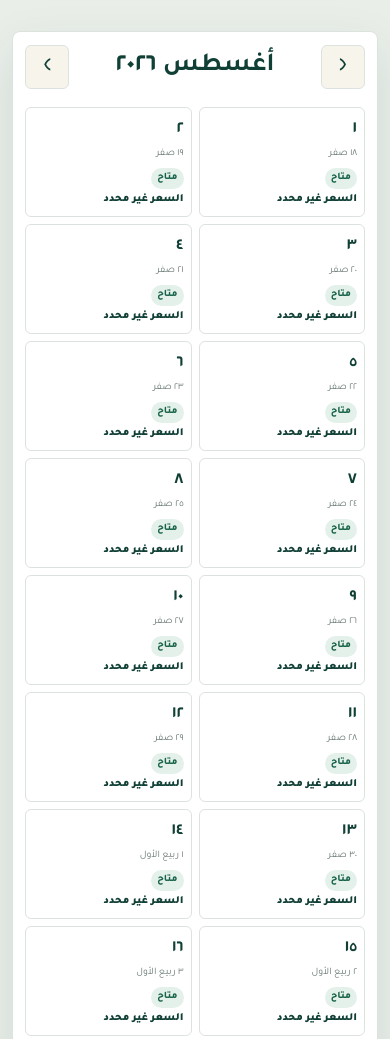
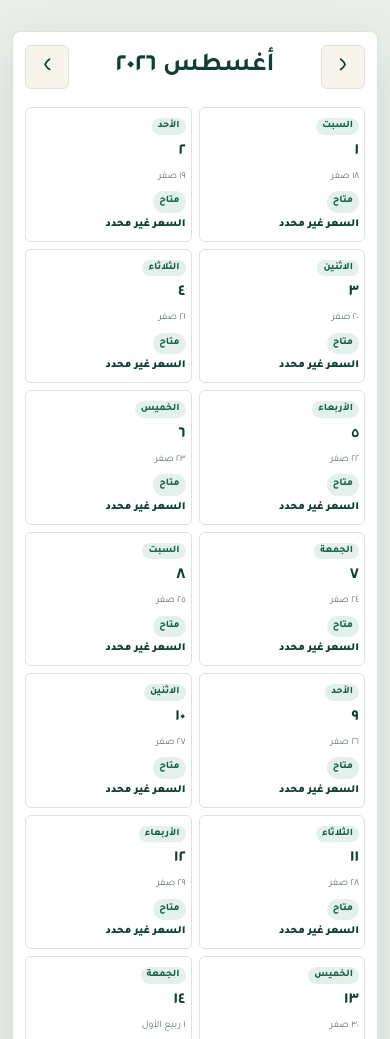
Before and after one commit to asm114/adwaa-alsharq-customer-portal, a website: page index.html in a window 390 px wide. Shown: the part 3879-4918 px from the top of the page. Drawn offline with nearby package versions, Linux system fonts and the light colour scheme; no server answers.

Commit message:
fix: show weekday names in customer calendar on mobile
Show Arabic weekday names inside customer calendar day cards on mobile while preserving the existing desktop calendar layout.

```diff
--- a/index.html
+++ b/index.html
@@ -10,6 +10,15 @@
   <link rel="preconnect" href="https://fonts.gstatic.com" crossorigin>
   <link href="https://fonts.googleapis.com/css2?family=Tajawal:wght@400;500;700;800;900&display=swap" rel="stylesheet">
   <link rel="stylesheet" href="portal.css">
+  <style>
+    .calendar-day-weekday{display:none}
+    @media(max-width:620px){
+      .calendar-day-weekday{display:block;color:var(--green);font-size:11px;font-weight:900;line-height:1.25;white-space:nowrap;overflow:hidden;text-overflow:ellipsis}
+      .calendar-day.unavailable .calendar-day-weekday{color:#8f4540}
+      .calendar-day{min-height:112px;padding:7px 5px;gap:2px}
+      .calendar-day strong{font-size:17px}
+    }
+  </style>
 </head>
 <body>
   <header class="site-header">
@@ -185,5 +194,25 @@
   </footer>
   <script src="https://cdn.jsdelivr.net/npm/@supabase/supabase-js@2"></script>
   <script src="portal.js"></script>
+  <script>
+    (()=>{
+      const grid=document.getElementById('calendarGrid');
+      if(!grid)return;
+      const weekdayFormatter=new Intl.DateTimeFormat('ar-SA-u-ca-gregory',{weekday:'long'});
+      const decorateCalendarDays=()=>{
+        grid.querySelectorAll('.calendar-day[data-date]').forEach(button=>{
+          if(button.querySelector('.calendar-day-weekday'))return;
+          const date=new Date(`${button.dataset.date}T12:00:00`);
+          if(Number.isNaN(date.getTime()))return;
+          const weekday=document.createElement('span');
+          weekday.className='calendar-day-weekday';
+          weekday.textContent=weekdayFormatter.format(date);
+          button.prepend(weekday);
+        });
+      };
+      new MutationObserver(decorateCalendarDays).observe(grid,{childList:true});
+      decorateCalendarDays();
+    })();
+  </script>
 </body>
 </html>
```
